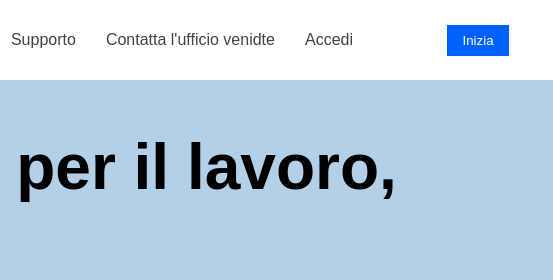
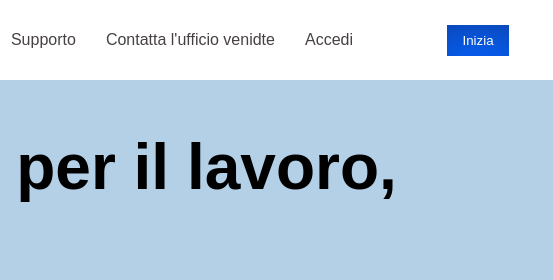
Before and after one commit to lucacappello79/htmlcss-dropbox, a plain HTML site: page index.html in a window 1280 px wide. In both pictures the pointer is over the button "Inizia". Shown: the top 280 px of the page, 727-1280 px from the left. Drawn offline with Linux system fonts and the light colour scheme.

Commit message:
feat added button styling

```diff
--- a/css/style.css
+++ b/css/style.css
@@ -255,6 +255,16 @@ nav{
     border: none;
     margin-right: 15px;
     width: 180px;
+}
+
+button{
+    box-shadow: rgba(0, 0, 0, 0.19) 0px 10px 20px, rgba(0, 0, 0, 0.23) 0px 6px 6px;
+    transition: 1s ease;
+}
+
+button:hover{
+        box-shadow: rgba(50, 50, 93, 0.25) 0px 30px 60px -12px inset,
+          rgba(0, 0, 0, 0.3) 0px 18px 36px -18px inset;
 }
 
 .main-team{
```
